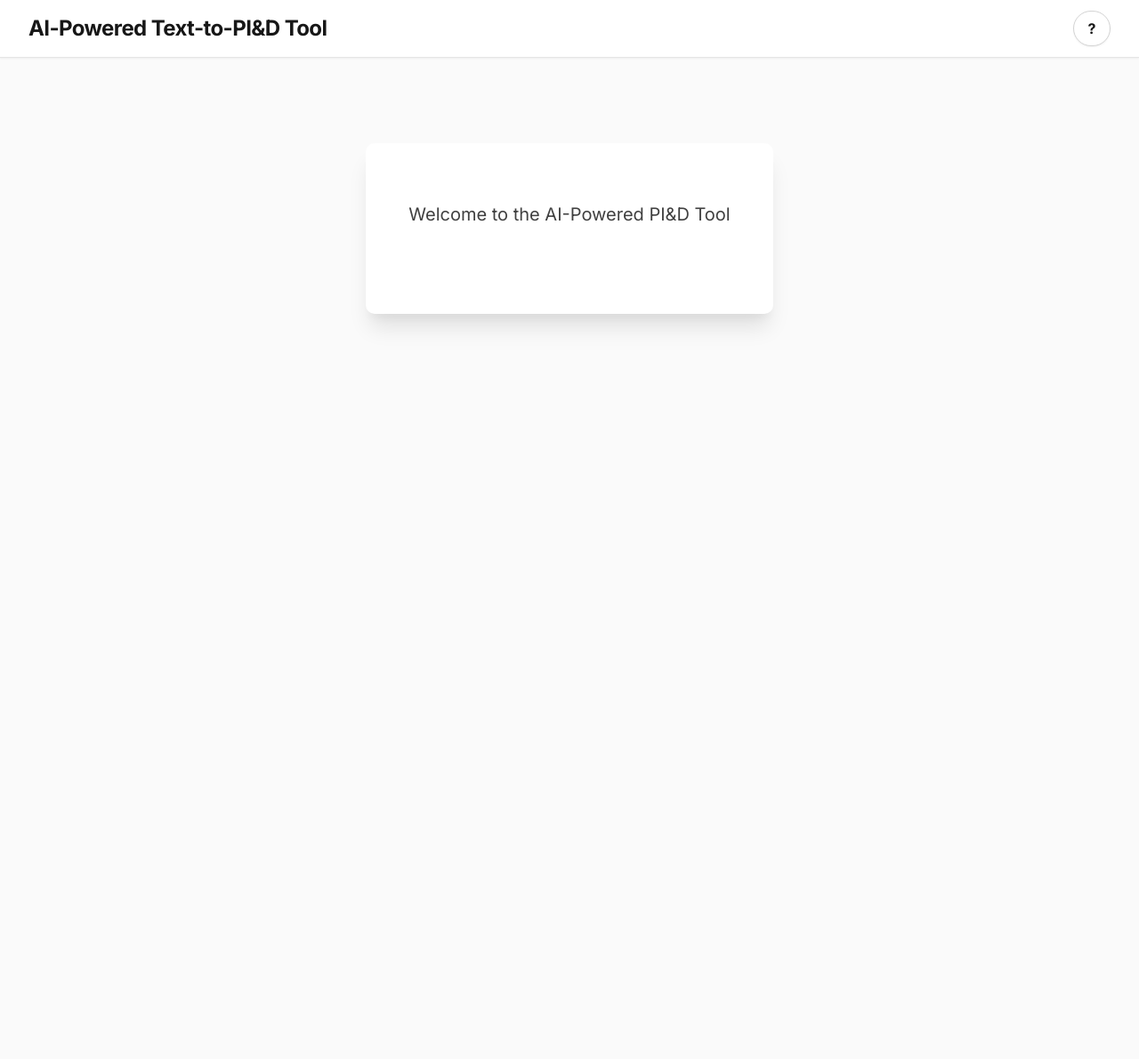
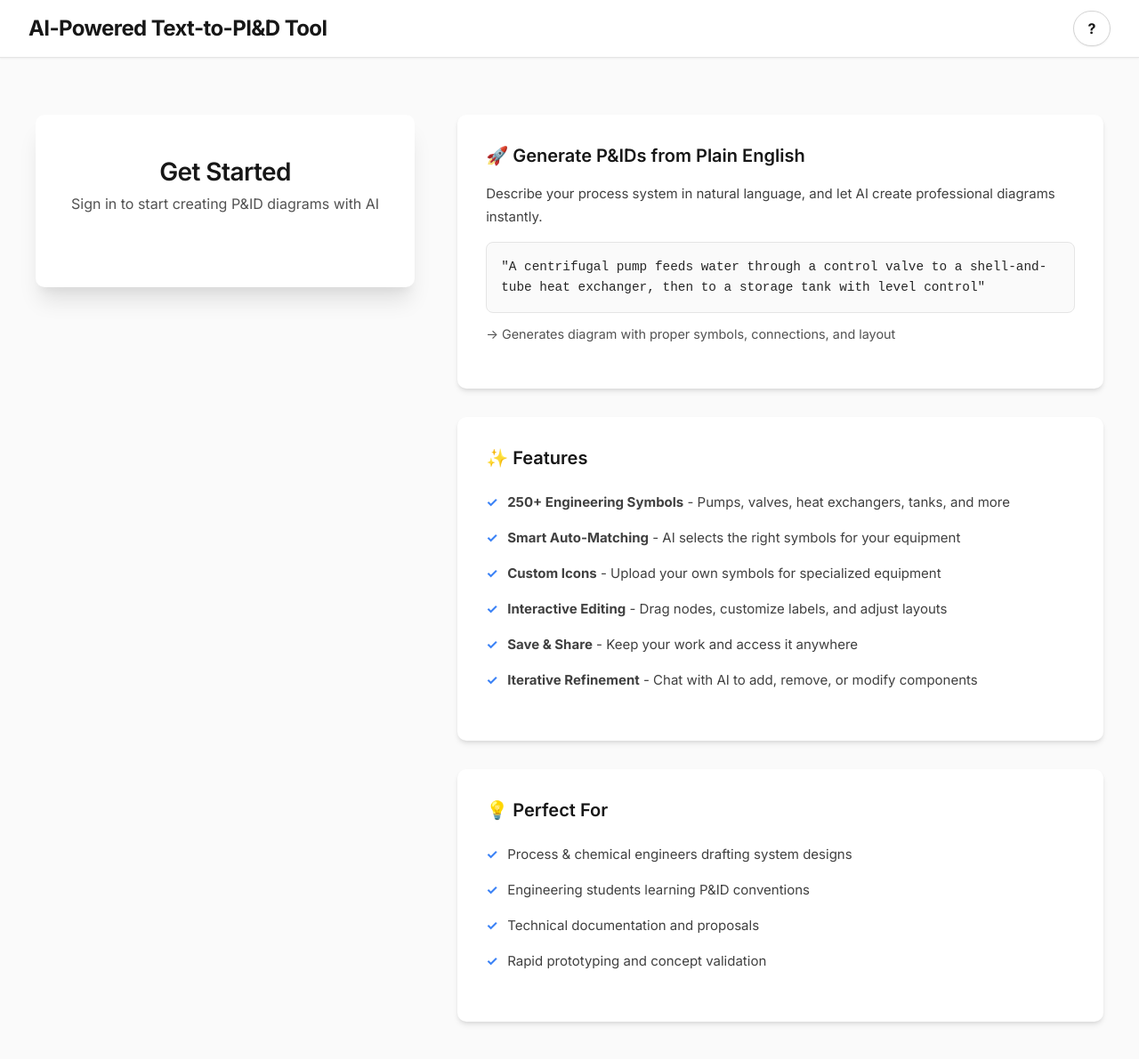
Before and after one commit to astromotivespacetech/ai-pid, a FastAPI app: page / in a window 1280 px wide. Shown: the top 1191 px of the page at 89% size. Run offline with FastAPI, Linux system fonts and the light colour scheme; some libraries are stand-ins or nearby versions.

Commit message:
Redesign landing page with two-column layout showing features and examples

```diff
--- a/templates/index.html
+++ b/templates/index.html
@@ -187,21 +187,93 @@
             font-weight: 600;
         }
 
+        .login-landing {
+            display: flex;
+            gap: 3rem;
+            max-width: 1200px;
+            margin: 2rem auto;
+            align-items: flex-start;
+        }
+
         .login-prompt {
-            padding: 4rem 3rem;
+            padding: 3rem 2.5rem;
             text-align: center;
             background: white;
             border-radius: var(--radius-xl);
             box-shadow: var(--shadow-xl);
-            max-width: 600px;
-            margin: 4rem auto;
+            min-width: 400px;
+            flex-shrink: 0;
+        }
+
+        .login-prompt h2 {
+            font-size: 1.75rem;
+            color: var(--neutral-900);
+            margin: 0 0 0.5rem 0;
         }
 
         .login-prompt p {
-            font-size: 1.25rem;
-            color: var(--neutral-700);
+            font-size: 1rem;
+            color: var(--neutral-600);
             margin-bottom: 2rem;
             line-height: 1.6;
+        }
+
+        .landing-content {
+            flex: 1;
+            display: flex;
+            flex-direction: column;
+            gap: 2rem;
+        }
+
+        .feature-section {
+            background: white;
+            border-radius: var(--radius-xl);
+            padding: 2rem;
+            box-shadow: var(--shadow-md);
+        }
+
+        .feature-section h3 {
+            font-size: 1.25rem;
+            color: var(--neutral-900);
+            margin: 0 0 1rem 0;
+        }
+
+        .feature-section p {
+            color: var(--neutral-700);
+            line-height: 1.7;
+            margin-bottom: 1rem;
+        }
+
+        .example-box {
+            background: var(--neutral-50);
+            border: 1px solid var(--neutral-200);
+            border-radius: var(--radius-lg);
+            padding: 1rem;
+            margin: 0.75rem 0;
+            font-family: 'Courier New', monospace;
+            font-size: 0.9rem;
+            color: var(--neutral-800);
+        }
+
+        .feature-list {
+            list-style: none;
+            padding: 0;
+            margin: 1rem 0;
+        }
+
+        .feature-list li {
+            padding: 0.5rem 0;
+            padding-left: 1.5rem;
+            position: relative;
+            color: var(--neutral-700);
+        }
+
+        .feature-list li:before {
+            content: "✓";
+            position: absolute;
+            left: 0;
+            color: var(--primary-blue);
+            font-weight: bold;
         }
 
         .signin-buttons {
@@ -444,8 +516,10 @@
             {% if not user %}
             {% set google_enabled = providers.get('google') if providers else False %}
             {% set github_enabled = providers.get('github') if providers else False %}
+            <div class="login-landing">
                 <div class="login-prompt">
-                <p>Welcome to the AI-Powered PI&D Tool</p>
+                    <h2>Get Started</h2>
+                    <p>Sign in to start creating P&ID diagrams with AI</p>
                     <div class="signin-buttons">
                         {% if google_enabled %}
                         <a class="signin-btn google" href="/login/google">
@@ -466,6 +540,40 @@
                             Continue with GitHub
                         </a>
                         {% endif %}
+                    </div>
+                </div>
+
+                <div class="landing-content">
+                    <div class="feature-section">
+                        <h3>🚀 Generate P&IDs from Plain English</h3>
+                        <p>Describe your process system in natural language, and let AI create professional diagrams instantly.</p>
+                        <div class="example-box">
+                            "A centrifugal pump feeds water through a control valve to a shell-and-tube heat exchanger, then to a storage tank with level control"
+                        </div>
+                        <p style="font-size: 0.9rem; color: var(--neutral-600); margin-top: 0.5rem;">→ Generates diagram with proper symbols, connections, and layout</p>
+                    </div>
+
+                    <div class="feature-section">
+                        <h3>✨ Features</h3>
+                        <ul class="feature-list">
+                            <li><strong>250+ Engineering Symbols</strong> - Pumps, valves, heat exchangers, tanks, and more</li>
+                            <li><strong>Smart Auto-Matching</strong> - AI selects the right symbols for your equipment</li>
+                            <li><strong>Custom Icons</strong> - Upload your own symbols for specialized equipment</li>
+                            <li><strong>Interactive Editing</strong> - Drag nodes, customize labels, and adjust layouts</li>
+                            <li><strong>Save & Share</strong> - Keep your work and access it anywhere</li>
+                            <li><strong>Iterative Refinement</strong> - Chat with AI to add, remove, or modify components</li>
+                        </ul>
+                    </div>
+
+                    <div class="feature-section">
+                        <h3>💡 Perfect For</h3>
+                        <ul class="feature-list">
+                            <li>Process & chemical engineers drafting system designs</li>
+                            <li>Engineering students learning P&ID conventions</li>
+                            <li>Technical documentation and proposals</li>
+                            <li>Rapid prototyping and concept validation</li>
+                        </ul>
+                    </div>
                 </div>
             </div>
             {% else %}
```
Lines whose indentation alone changed are shown as unchanged.
